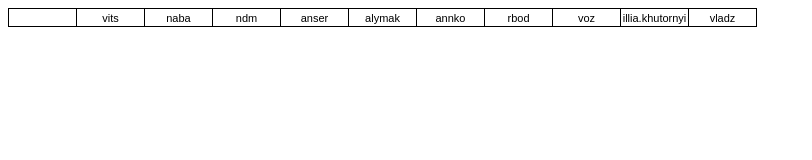
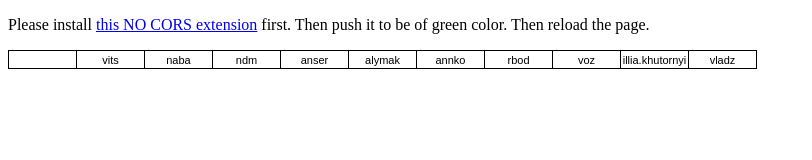
Before and after one commit to miroslavkiev/gitlabStats, a plain HTML site: page index.html in a window 1280 px wide. Shown: the whole page, without its empty margins (0-812 px from the left). Drawn offline with Linux system fonts and the light colour scheme; no server answers.

Commit message:
Add info about no-cors extension

```diff
--- a/index.html
+++ b/index.html
@@ -8,6 +8,7 @@
     <link href="style.css" rel="stylesheet">
 </head>
 <body onload="getUserStats()">
+    <p>Please install <a href="https://chrome.google.com/webstore/detail/cors-toggle/jioikioepegflmdnbocfhgmpmopmjkim?utm_source=chrome-app-launcher-info-dialog">this NO CORS extension</a> first. Then push it to be of green color. Then reload the page.</p>
         <table id="tableContainer"></table>
         <script src="getStatsFromGitLab.js"></script>
 </body>
```
